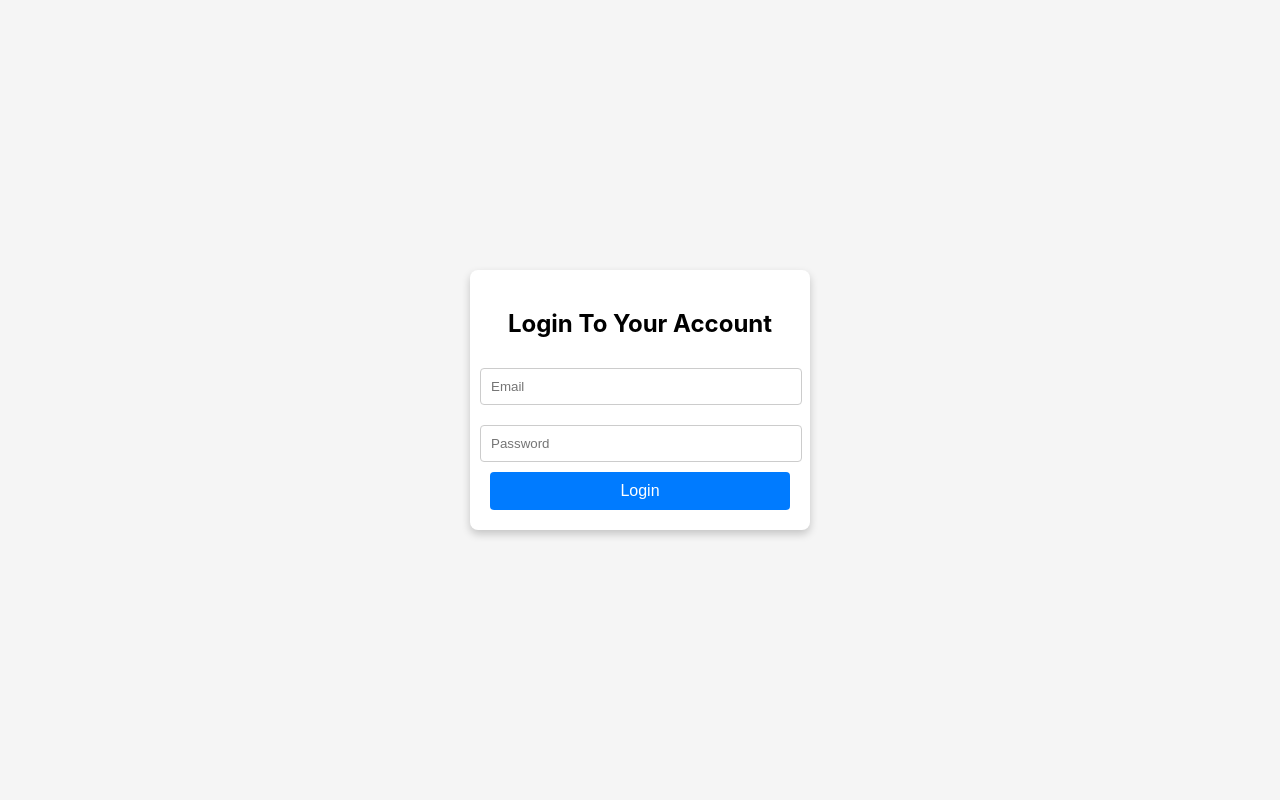
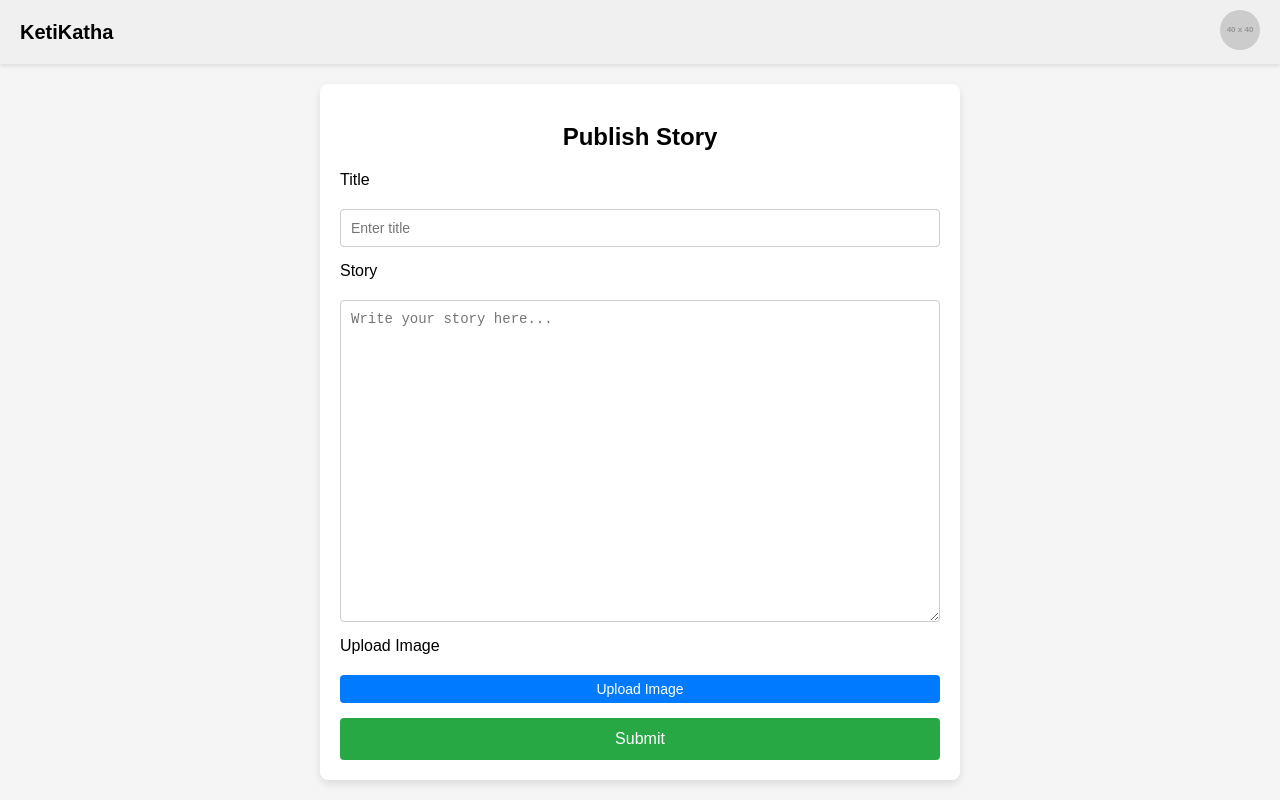
Before and after one commit to RavinduDilshan/keti_katha_publisher, a React (Create React App) app: page /dashboard in a window 1280 px wide. Built offline with nearby package versions, Linux system fonts and the light colour scheme.

Commit message:
dashboard screen basic layout added

```diff
--- a/src/App.js
+++ b/src/App.js
@@ -1,12 +1,17 @@
-import logo from './logo.svg';
 import './App.css';
-import LoginScreen from './screens/LoginScreen'
+import { BrowserRouter as Router, Routes, Route } from "react-router-dom";
+import LoginScreen from './screens/LoginScreen';
+import DashboardScreen from './screens/DashboardScreen';
+
 
 function App() {
   return (
-    <div className="App">
-     <LoginScreen />
-    </div>
+    <Router>
+    <Routes>
+      <Route path="/" element={<LoginScreen />} />
+      <Route path="/dashboard" element={<DashboardScreen />} />
+    </Routes>
+  </Router>
   );
 }
 
--- a/src/screens/DashboardScreen.jsx
+++ b/src/screens/DashboardScreen.jsx
@@ -1,4 +1,186 @@
-import React from 'react';
+import React, { useState } from "react";
 
+const DashboardScreen = () => {
+  const [menuOpen, setMenuOpen] = useState(false);
+
+  const handleAvatarClick = () => {
+    setMenuOpen(!menuOpen);
+  };
+
+  const handleOptionClick = (option) => {
+    setMenuOpen(false);
+    if (option === "logout") {
+      console.log("Logout clicked");
+      // Add logout logic here
+    } else if (option === "profile") {
+      console.log("View Profile clicked");
+      // Add view profile logic here
+    }
+  };
+
+  return (
+    <div style={styles.container}>
+      {/* Navigation Bar */}
+      <header style={styles.navbar}>
+        <h1 style={styles.navTitle}>KetiKatha</h1>
+        <div style={styles.avatarContainer} onClick={handleAvatarClick}>
+          <img
+            src="https://via.placeholder.com/40"
+            alt="Avatar"
+            style={styles.avatar}
+          />
+        </div>
+        {menuOpen && (
+          <div style={styles.menu}>
+            <button onClick={() => handleOptionClick("profile")} style={styles.menuItem}>
+              View Profile
+            </button>
+            <button onClick={() => handleOptionClick("logout")} style={styles.menuItem}>
+              Logout
+            </button>
+          </div>
+        )}
+      </header>
+
+      {/* Centered Content */}
+      <main style={styles.contentWrapper}>
+        <div style={styles.content}>
+          <h2 style={styles.heading}>Publish Story</h2>
+          <form style={styles.form}>
+            <label style={styles.label}>Title</label>
+            <input type="text" placeholder="Enter title" style={styles.input} />
+
+            <label style={styles.label}>Story</label>
+            <textarea placeholder="Write your story here..." style={styles.textarea}></textarea>
+
+            <label style={styles.label}>Upload Image</label>
+            <button type="button" style={styles.uploadButton}>
+              Upload Image
+            </button>
+
+            <button type="submit" style={styles.submitButton}>
+              Submit
+            </button>
+          </form>
+        </div>
+      </main>
+    </div>
+  );
+};
+
+const styles = {
+  container: {
+    fontFamily: "Arial, sans-serif",
+    margin: 0,
+    padding: 0,
+    height: "100vh",
+    display: "flex",
+    flexDirection: "column",
+    backgroundColor: "#f5f5f5",
+  },
+  navbar: {
+    display: "flex",
+    justifyContent: "space-between",
+    alignItems: "center",
+    padding: "10px 20px",
+    backgroundColor: "#f0f0f0",
+    boxShadow: "0px 2px 4px rgba(0, 0, 0, 0.1)",
+  },
+  navTitle: {
+    fontSize: "20px",
+    fontWeight: "bold",
+    margin: 0,
+  },
+  avatarContainer: {
+    position: "relative",
+    cursor: "pointer",
+  },
+  avatar: {
+    width: "40px",
+    height: "40px",
+    borderRadius: "50%",
+  },
+  menu: {
+    position: "absolute",
+    top: "60px",
+    right: "20px",
+    backgroundColor: "white",
+    boxShadow: "0px 4px 8px rgba(0, 0, 0, 0.2)",
+    borderRadius: "8px",
+    overflow: "hidden",
+    zIndex: 10,
+  },
+  menuItem: {
+    display: "block",
+    padding: "10px 20px",
+    border: "none",
+    background: "none",
+    textAlign: "left",
+    width: "100%",
+    cursor: "pointer",
+  },
+  contentWrapper: {
+    flex: 1, // Ensures the content takes up the available space below the navbar
+    display: "flex",
+    justifyContent: "center",
+    alignItems: "center",
+  },
+  content: {
+    width: "100%",
+    maxWidth: "600px",
+    backgroundColor: "white",
+    padding: "20px",
+    borderRadius: "8px",
+    boxShadow: "0px 4px 8px rgba(0, 0, 0, 0.1)",
+  },
+  heading: {
+    fontSize: "24px",
+    fontWeight: "bold",
+    marginBottom: "20px",
+    textAlign: "center",
+  },
+  form: {
+    display: "flex",
+    flexDirection: "column",
+    gap: "15px",
+  },
+  label: {
+    fontSize: "16px",
+    marginBottom: "5px",
+  },
+  input: {
+    padding: "10px",
+    fontSize: "14px",
+    border: "1px solid #ccc",
+    borderRadius: "4px",
+  },
+  textarea: {
+    padding: "10px",
+    fontSize: "14px",
+    border: "1px solid #ccc",
+    borderRadius: "4px",
+    minHeight: "300px", // Increased height for the story input
+    resize: "vertical", // Allows only vertical resizing
+    overflow: "auto", // Ensures content doesn't overflow the container
+  },
+  uploadButton: {
+    padding: "6px 12px", // Smaller button
+    fontSize: "14px",
+    backgroundColor: "#007bff",
+    color: "white",
+    border: "none",
+    borderRadius: "4px",
+    cursor: "pointer",
+  },
+  submitButton: {
+    padding: "12px",
+    fontSize: "16px",
+    backgroundColor: "#28a745",
+    color: "white",
+    border: "none",
+    borderRadius: "4px",
+    cursor: "pointer",
+  },
+};
 
 export default DashboardScreen;
--- a/src/screens/LoginScreen.jsx
+++ b/src/screens/LoginScreen.jsx
@@ -1,10 +1,13 @@
 import React from "react";
+import { useNavigate } from "react-router-dom";
 
 const LoginScreen = () => {
+  const navigate = useNavigate();
+
   const handleSubmit = (event) => {
     event.preventDefault();
-    // Handle login logic here
-    console.log("Form submitted");
+    // Add login validation logic here
+    navigate("/dashboard"); // Navigate to the Dashboard screen
   };
 
   return (
```
